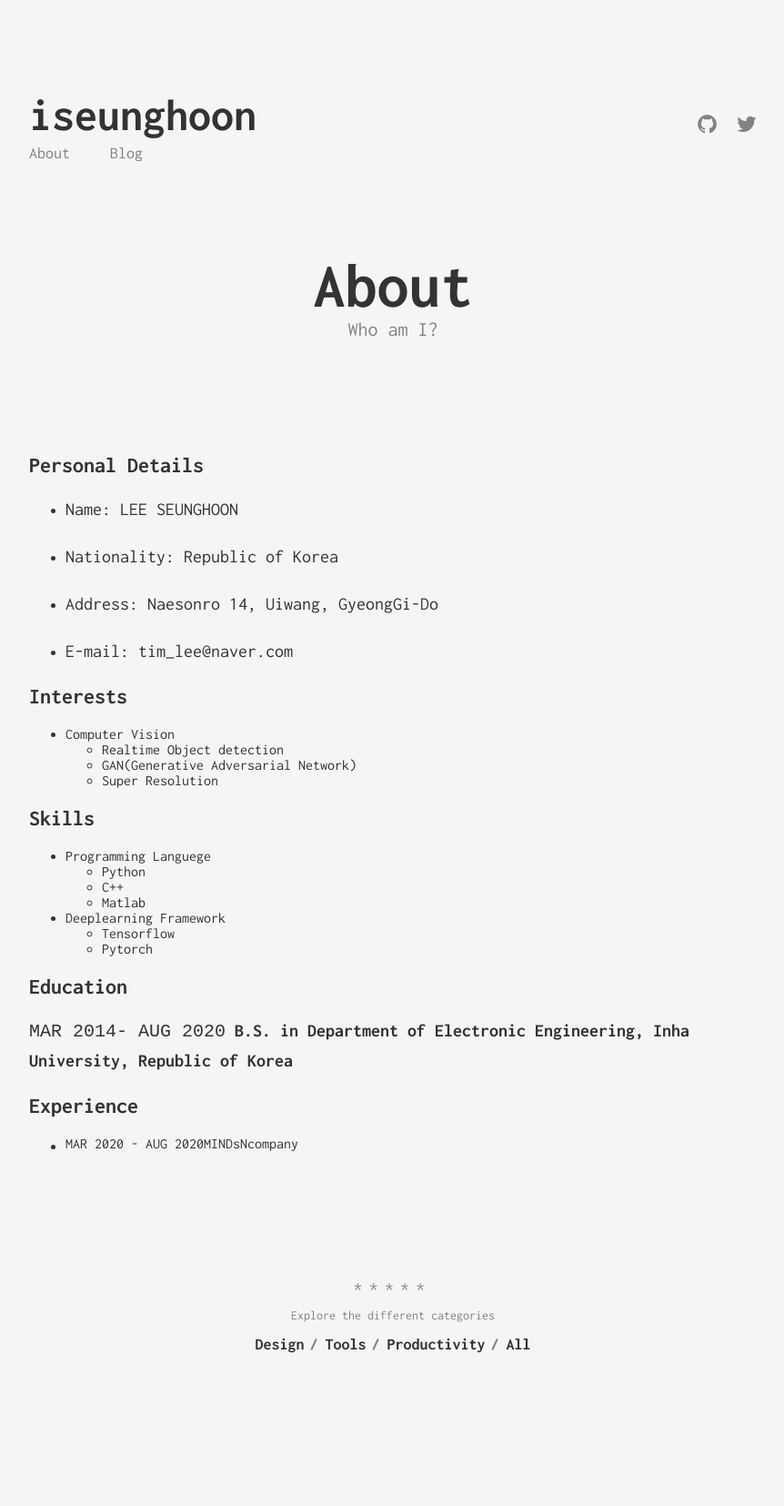
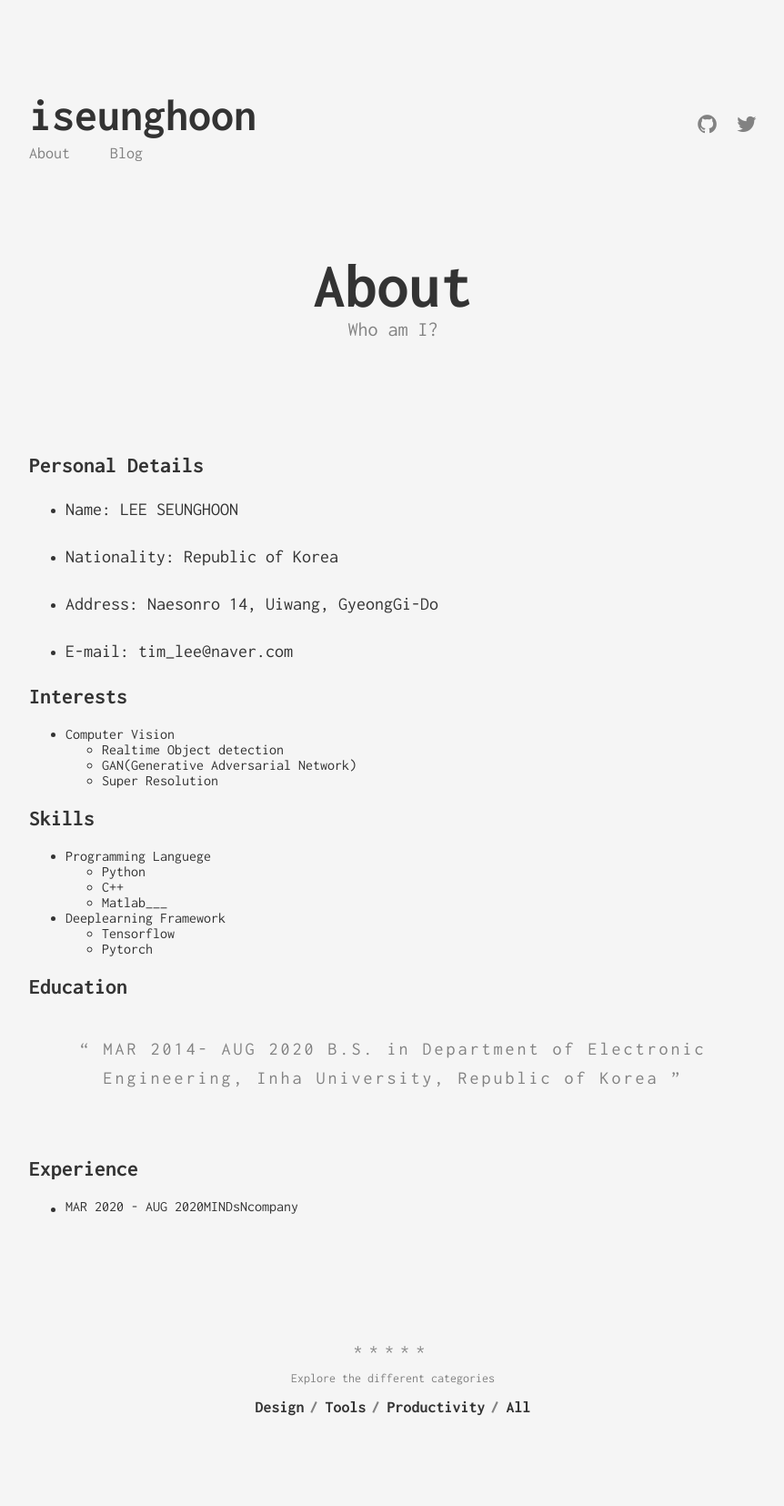
Before and after one commit to iseunghoon/iseunghoon.github.io, a Jekyll site: the page built from about.md, in a window 1280 px wide. Shown: the whole page at 91% size, without its empty margins (208-1070 px from the left). Built offline with Jekyll 4.4.1, drawn with Linux system fonts in a browser that asks for light colours; before the commit the page ends 1586 px from its top, so only the background shows below that.

```diff
--- a/about.md
+++ b/about.md
@@ -24,7 +24,7 @@ permalink: /about/
 * Programming Languege
   * Python
   * C++
-  * Matlab
+  * Matlab___
 
 
 * Deeplearning Framework
@@ -32,8 +32,8 @@ permalink: /about/
   * Pytorch
 
 ## Education
-`MAR 2014- AUG 2020`
-__B.S. in Department of Electronic Engineering, Inha University, Republic of Korea__
+>MAR 2014- AUG 2020
+ >B.S. in Department of Electronic Engineering, Inha University, Republic of Korea
 
 ## Experience
 * MAR 2020 - AUG 2020 | MINDsNcompany
```
